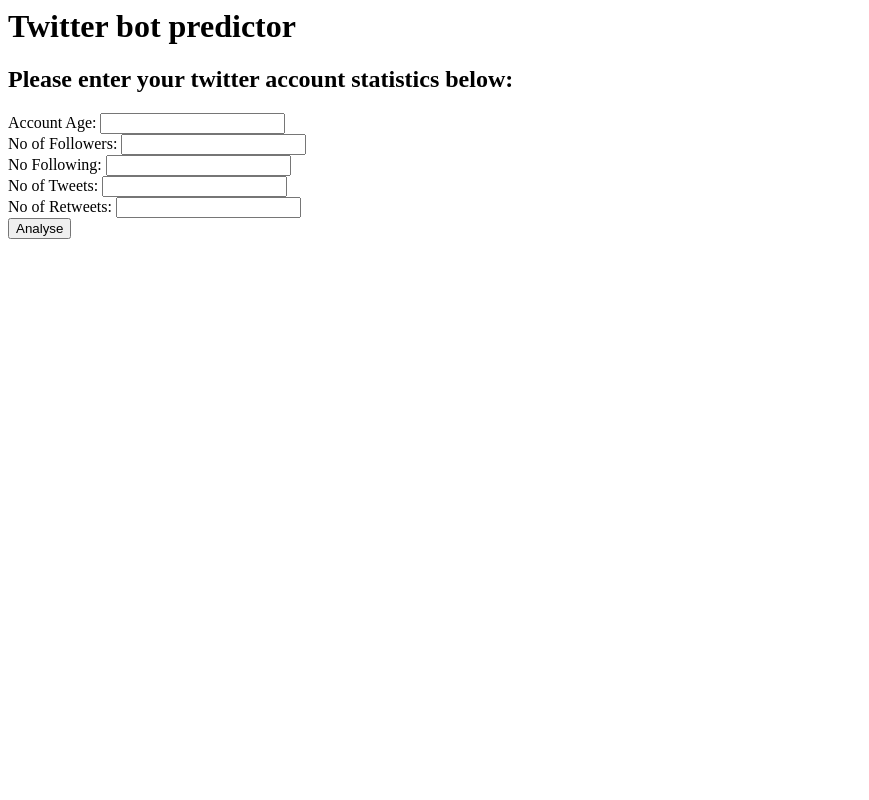
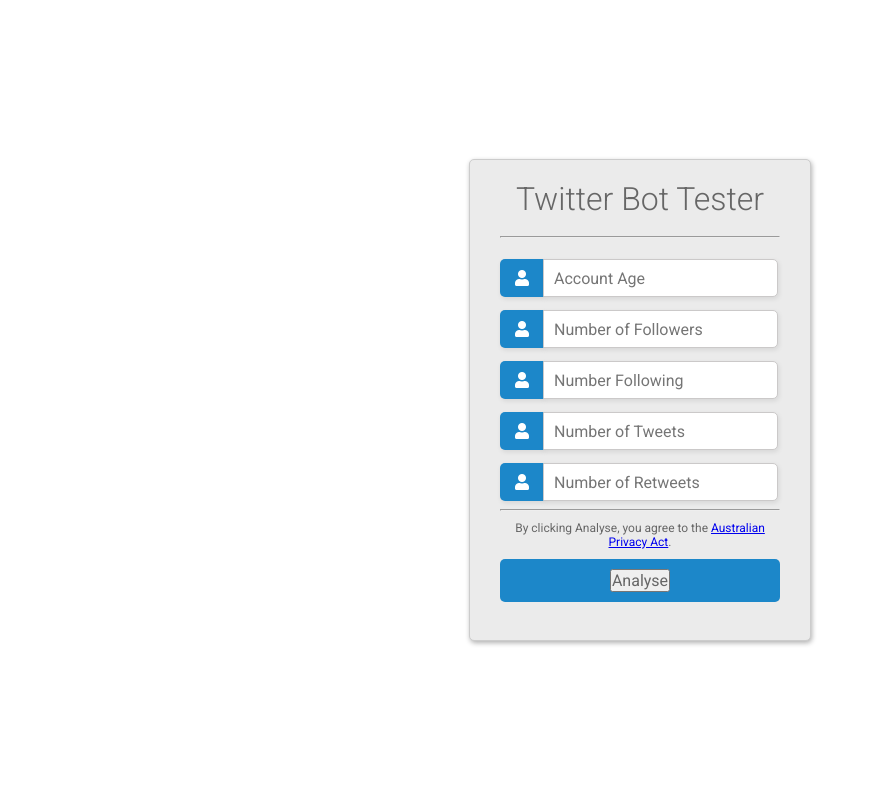
Before and after one commit to adamjvg/Final-Project, a Flask app: page / in a window 1280 px wide. Shown: the whole page, without its empty margins (0-869 px from the left). Run offline with Flask 2, Linux system fonts and the light colour scheme; parts of the project's set-up code (start-up, migrations or seed data) failed here and were passed over; some libraries are stand-ins or nearby versions.

Commit message:
Actually Heroku Ready
First Deployable and Working App

```diff
--- a/app.py
+++ b/app.py
@@ -8,18 +8,13 @@
 from tensorflow.keras.models import load_model
 import numpy as np
 from flask_cors import CORS
-
-
-#################################################
-# Load Model
-#################################################
-bot_model = load_model('bot_trained.h5')
+import joblib
 
 
 #################################################
 # Define prediction function
 #################################################
-def return_prediction(model, user_obj):
+def return_prediction(model, scaler, user_obj):
     acct_age = user_obj['account_age']
     no_fwers = user_obj['no_follower']
     no_fwing = user_obj['no_following']
@@ -27,8 +22,9 @@
     no_rtwts = user_obj['no_retweets']
 
     bot_or_not = [[acct_age, no_fwers, no_fwing, no_twts, no_rtwts]]
+    bot_or_not = scaler.transform(bot_or_not)
 
-    classes = np.array(['spammer', 'non-spammer'])
+    classes = np.array(['Non-Spammer', 'Spammer'])
     class_ind = model.predict_classes(bot_or_not)
 
     return classes[class_ind][0]
@@ -42,6 +38,14 @@
 
 # Configure a secret SECRET_KEY
 app.config['SECRET_KEY'] = "cNrKZARNyYCxma8hgFNqJXE8fUVEb9v4nXtV"
+
+
+#################################################
+# Load Model & Scaler
+#################################################
+bot_model = load_model('bot_trained.h5')
+bot_scaler = joblib.load('bot_scaler.pkl')
+
 
 #################################################
 # Class setup
@@ -86,7 +90,7 @@
     content['no_tweets'] = float(session['no_tweets'])
     content['no_retweets'] = float(session['no_retweets'])
 
-    results = return_prediction(model = bot_model, user_obj = content)
+    results = return_prediction(model = bot_model, scaler = bot_scaler, user_obj = content)
 
     return render_template('prediction.html', results = results)
 
--- /dev/null
+++ b/static/css/style.css
@@ -0,0 +1,103 @@
+html, body {
+display: flex;
+justify-content: center;
+height: 100%;
+}
+
+body, div, h1, form, input, p {
+padding: 0;
+margin: 0;
+outline: none;
+font-family: Roboto, Arial, sans-serif;
+font-size: 16px;
+color: #666;
+}
+
+h1 {
+padding: 10px 0;
+font-size: 32px;
+font-weight: 300;
+text-align: center;
+}
+
+p {
+font-size: 12px;
+}
+
+hr {
+color: #838383;
+opacity: 1;
+}
+
+.main-block {
+max-width: 340px;
+min-height: 460px;
+padding: 10px 0;
+margin: auto;
+border-radius: 5px;
+border: solid 1px #ccc;
+box-shadow: 1px 2px 5px rgba(0,0,0,.31);
+background: #ebebeb;
+}
+
+form {
+margin: 0 30px;
+}
+
+.account-type, .gender {
+margin: 15px 0;
+}
+
+input[type=radio] {
+display: none;
+}
+
+label#icon {
+margin: 0;
+border-radius: 5px 0 0 5px;
+}
+
+input[type=text], input[type=password] {
+width: calc(100% - 57px);
+height: 36px;
+margin: 13px 0 0 -5px;
+padding-left: 10px;
+border-radius: 0 5px 5px 0;
+border: solid 1px #cbc9c9;
+box-shadow: 1px 2px 5px rgba(0,0,0,.09);
+background: #fff;
+}
+
+input[type=password] {
+margin-bottom: 15px;
+}
+
+#icon {
+display: inline-block;
+padding: 9.3px 15px;
+box-shadow: 1px 2px 5px rgba(0,0,0,.09);
+background: #1c87c9;
+color: #fff;
+text-align: center;
+}
+
+.btn-block {
+margin-top: 10px;
+text-align: center;
+}
+
+button {
+width: 100%;
+padding: 10px 0;
+margin: 10px auto;
+border-radius: 5px;
+border: none;
+background: #1c87c9;
+font-size: 14px;
+font-weight: 600;
+color: #1c87c9;
+}
+
+button:hover {
+background: #26a9e0;
+}
--- a/templates/index.html
+++ b/templates/index.html
@@ -1,19 +1,41 @@
+<!DOCTYPE html>
 <html>
 
-    <h1>Twitter bot predictor</h1>
-    <h2>Please enter your twitter account statistics below:</h2>
-    <form method="POST">
-        <input id="csrf_token" name="csrf_token" type="hidden" value="cNrKZARNyYCxma8hgFNqJXE8fUVEb9v4nXtV">
-        {{form.account_age.label}}: {{form.account_age}}
-        <br>
-        {{ form.no_follower.label}}: {{form.no_follower}}
-        <br>
-        {{form.no_following.label}}: {{form.no_following}}
-        <br>
-        {{form.no_tweets.label}}: {{form.no_tweets}}
-        <br>
-        {{form.no_retweets.label}}: {{form.no_retweets}}
-        <br>
-        {{form.submit()}}
-    </form>
+  <head>
+    <title>Twitter Bot Tester</title>
+    <link href="https://fonts.googleapis.com/css?family=Roboto:300,400,500,700" rel="stylesheet">
+    <link rel="stylesheet" href="https://use.fontawesome.com/releases/v5.4.1/css/all.css" integrity="sha384-5sAR7xN1Nv6T6+dT2mhtzEpVJvfS3NScPQTrOxhwjIuvcA67KV2R5Jz6kr4abQsz" crossorigin="anonymous">
+    <link rel='stylesheet' href='static/css/style.css'>
+  </head>
+
+  <body>
+    <div class="main-block">
+      <h1>Twitter Bot Tester</h1>
+      <form method="POST">
+        {{ form.hidden_tag() }}
+        <hr>
+
+        <label id="icon" for="name"><i class="fas fa-user"></i></label>
+        <input id="account_age" name="account_age" type="text" value="" placeholder="Account Age" required/>
+
+        <label id="icon" for="name"><i class="fas fa-user"></i></label>
+        <input id="no_follower" name="no_follower" type="text" value="" placeholder="Number of Followers" required/>
+
+        <label id="icon" for="name"><i class="fas fa-user"></i></label>
+        <input id="no_following" name="no_following" type="text" value="" placeholder="Number Following" required/>
+
+        <label id="icon" for="name"><i class="fas fa-user"></i></label>
+        <input id="no_tweets" name="no_tweets" type="text" value="" placeholder="Number of Tweets" required/>
+
+        <label id="icon" for="name"><i class="fas fa-user"></i></label>
+        <input id="no_retweets" name="no_retweets" type="text" value="" placeholder="Number of Retweets" required/>
+
+        <hr>
+        <div class="btn-block">
+          <p>By clicking Analyse, you agree to the <a href="https://www.oaic.gov.au/privacy/the-privacy-act"> Australian Privacy Act</a>.</p>
+          <button> <input id="submit" name="submit" type="submit" value="Analyse" href="/prediction"></button>
+        </div>
+      </form>
+    </div>
+  </body>
 </html>
```
Also changed, not shown: 3 other files.
